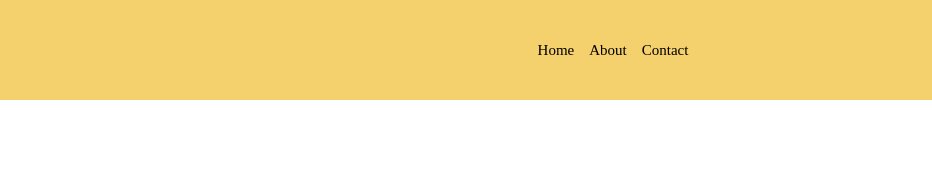
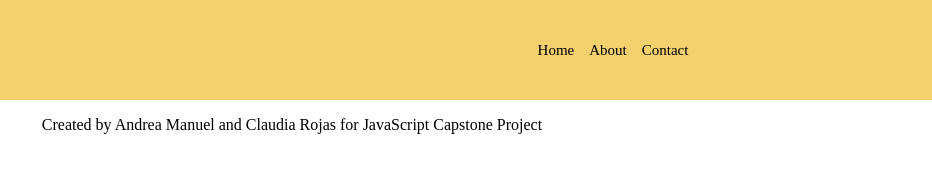
Before and after one commit to ClaudiaRojasSoto/Api_dishes, a website built with webpack: page src/index.html in a window 1280 px wide. Shown: the full height of the page, 348-1280 px from the left. Built offline with nearby package versions, Linux system fonts and the light colour scheme.

Commit message:
Add footer with class dflex on index.html on src folder

```diff
--- a/src/index.html
+++ b/src/index.html
@@ -18,5 +18,8 @@
     <main>
 
     </main>
+    <footer class="dflex">
+        <p>Created by Andrea Manuel and Claudia Rojas for JavaScript Capstone Project</p>
+    </footer>
 </body>
 </html>
```
